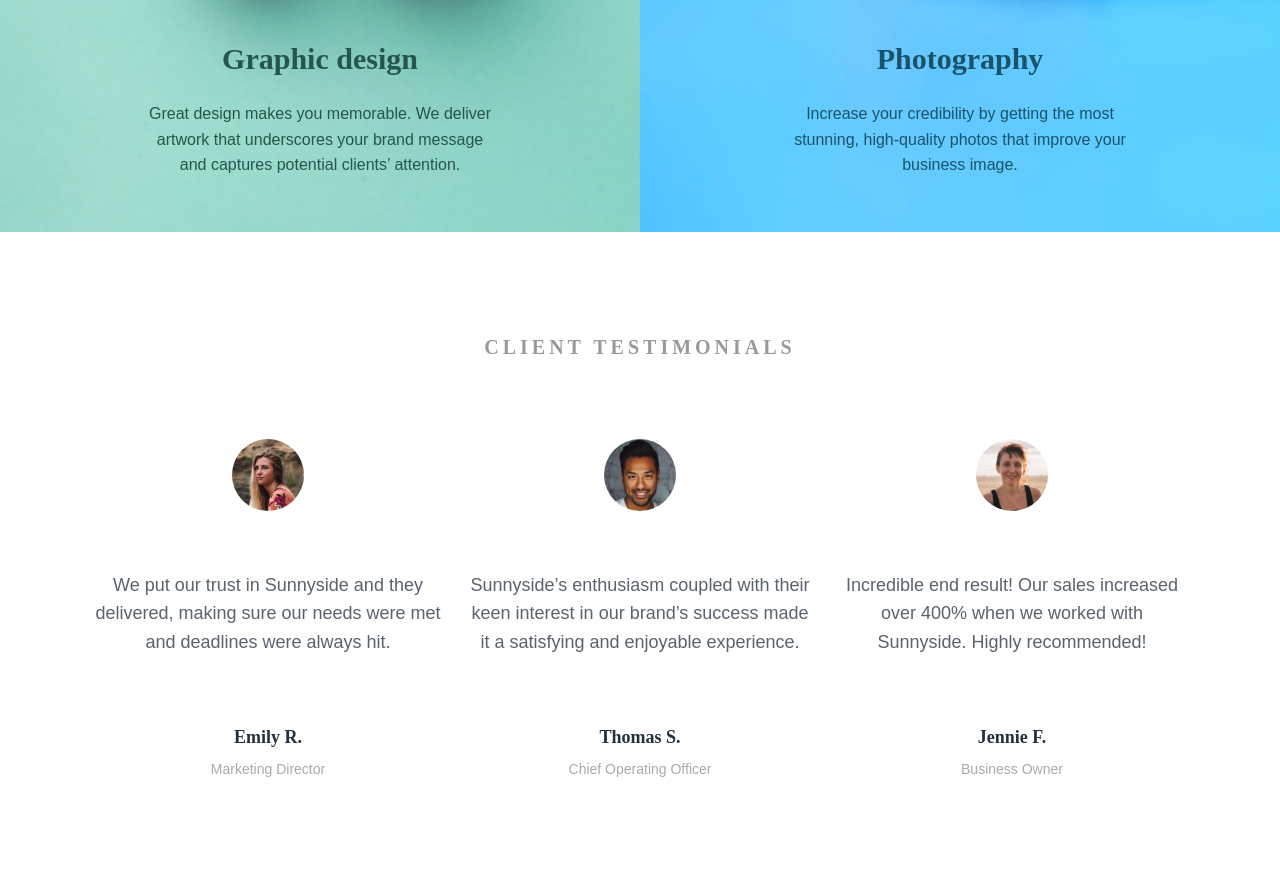
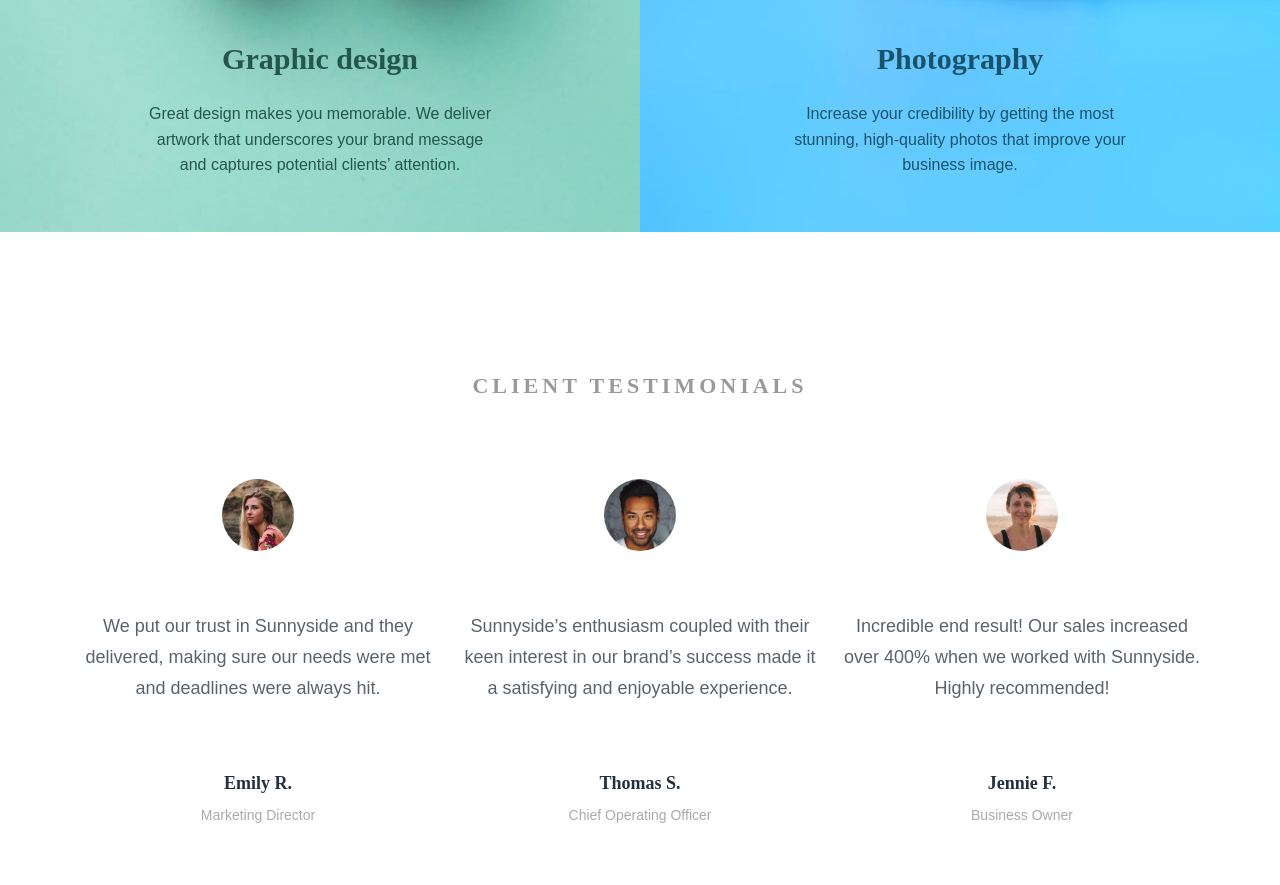
Before and after one commit to byronbyron/sunnyside-agency-landing-page, a website: page index.html in a window 1280 px wide. Shown: the part 2086-2971 px from the top of the page. Drawn offline with Linux system fonts and the light colour scheme; a web font is replaced by a local one.

Commit message:
Tiny update to testimonials spacing

```diff
--- a/src/scss/components/_testimonials.scss
+++ b/src/scss/components/_testimonials.scss
@@ -6,7 +6,11 @@
     }
 
     @include media-breakpoint-up(lg) {
-        padding: 8% 0;
+        padding: 11% 0;
+    }
+
+    .container {
+        max-width: 1170px;
     }
 }
 
@@ -20,7 +24,7 @@
     margin-bottom: 3.75rem;
 
     @include media-breakpoint-up(sm) {
-        font-size: 1.25rem;
+        font-size: 1.375rem;
         margin-bottom: 5rem;
     }
 }
@@ -52,6 +56,7 @@
     }
 
     blockquote {
+        line-height: 1.7;
         color: $text-muted;
         margin-bottom: 2rem;
 
```
Also changed, not shown: css/app.css.
